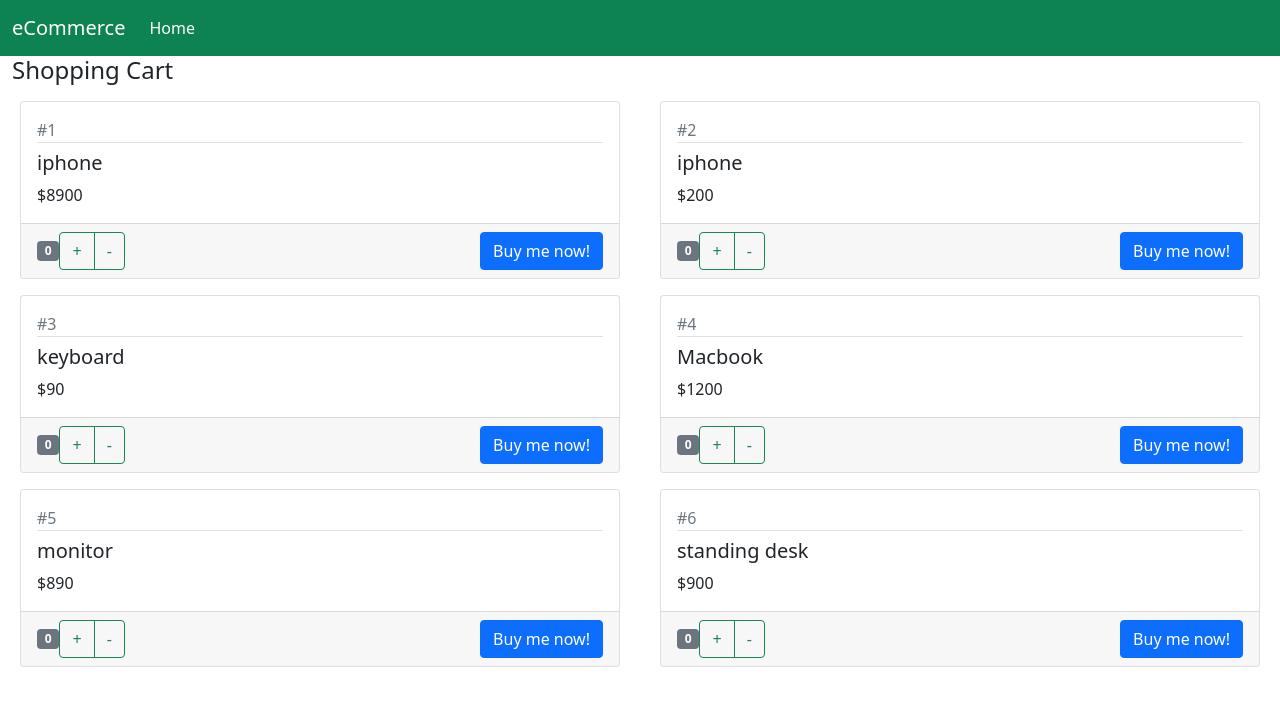
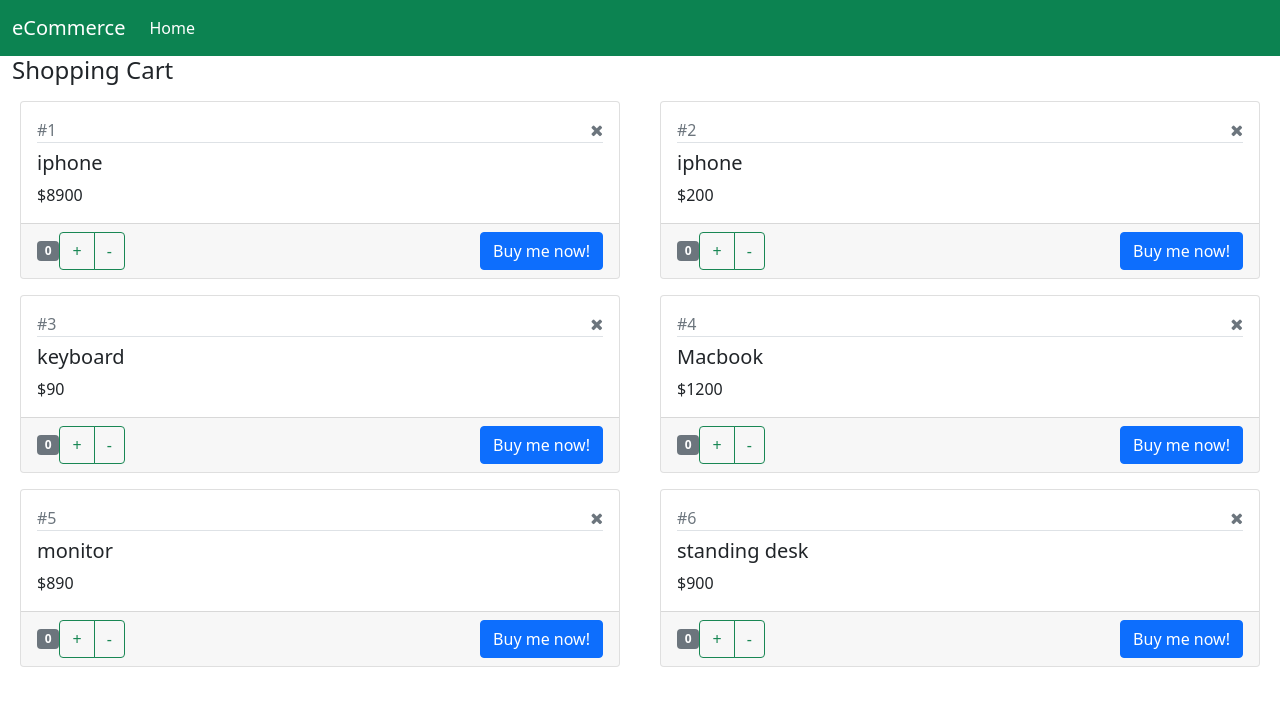
Before and after one commit to rach0101/react_app, a React (Create React App) app: page / in a window 1280 px wide. Shown: the top 706 px of the page. Built offline with nearby package versions, Linux system fonts and the light colour scheme.

Commit message:
added delete icon

```diff
--- a/package.json
+++ b/package.json
@@ -3,10 +3,12 @@
   "version": "0.1.0",
   "private": true,
   "dependencies": {
+    "@babel/preset-env": "^7.16.0",
     "@testing-library/jest-dom": "^5.15.0",
     "@testing-library/react": "^11.2.7",
     "@testing-library/user-event": "^12.8.3",
     "bootstrap": "^5.1.3",
+    "font-awesome": "^4.7.0",
     "jquery": "^3.6.0",
     "popper.js": "^1.16.1",
     "react": "^17.0.2",
--- a/src/Product.jsx
+++ b/src/Product.jsx
@@ -10,7 +10,12 @@ export default class Product extends Component {
       <div className="col-lg-6">
         <div className="card m-2">
           <div className="card-body">
-            <div className="text-muted">#{this.state.product.id} </div>
+            <div className="text-muted">
+              #{this.state.product.id}
+              <span className="pull-right">
+                <i className="fa fa-times"></i>
+              </span>
+            </div>
             <h5 className="pt-2 border-top">
               {this.state.product.productName}
             </h5>
--- a/src/index.js
+++ b/src/index.js
@@ -6,5 +6,6 @@ import "bootstrap/dist/js/bootstrap";
 import "bootstrap/dist/css/bootstrap.css";
 import NavBar from "./App";
 import "./index.css";
+import "font-awesome/css/font-awesome.css";
 
 ReactDOM.render(<NavBar />, document.getElementById("root"));
```
Also changed, not shown: 1 other file (tests, documents, lock files or other folders).
